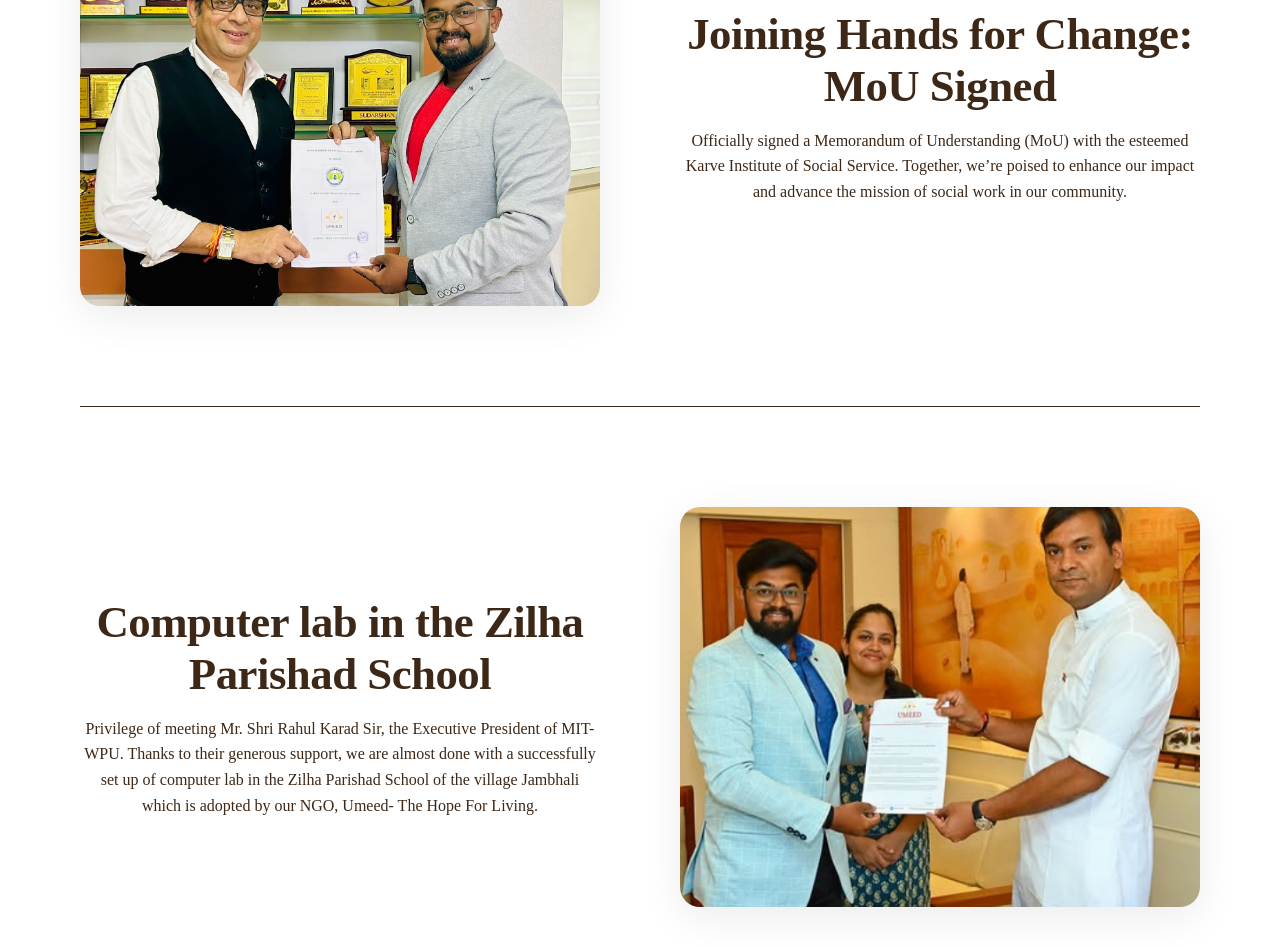
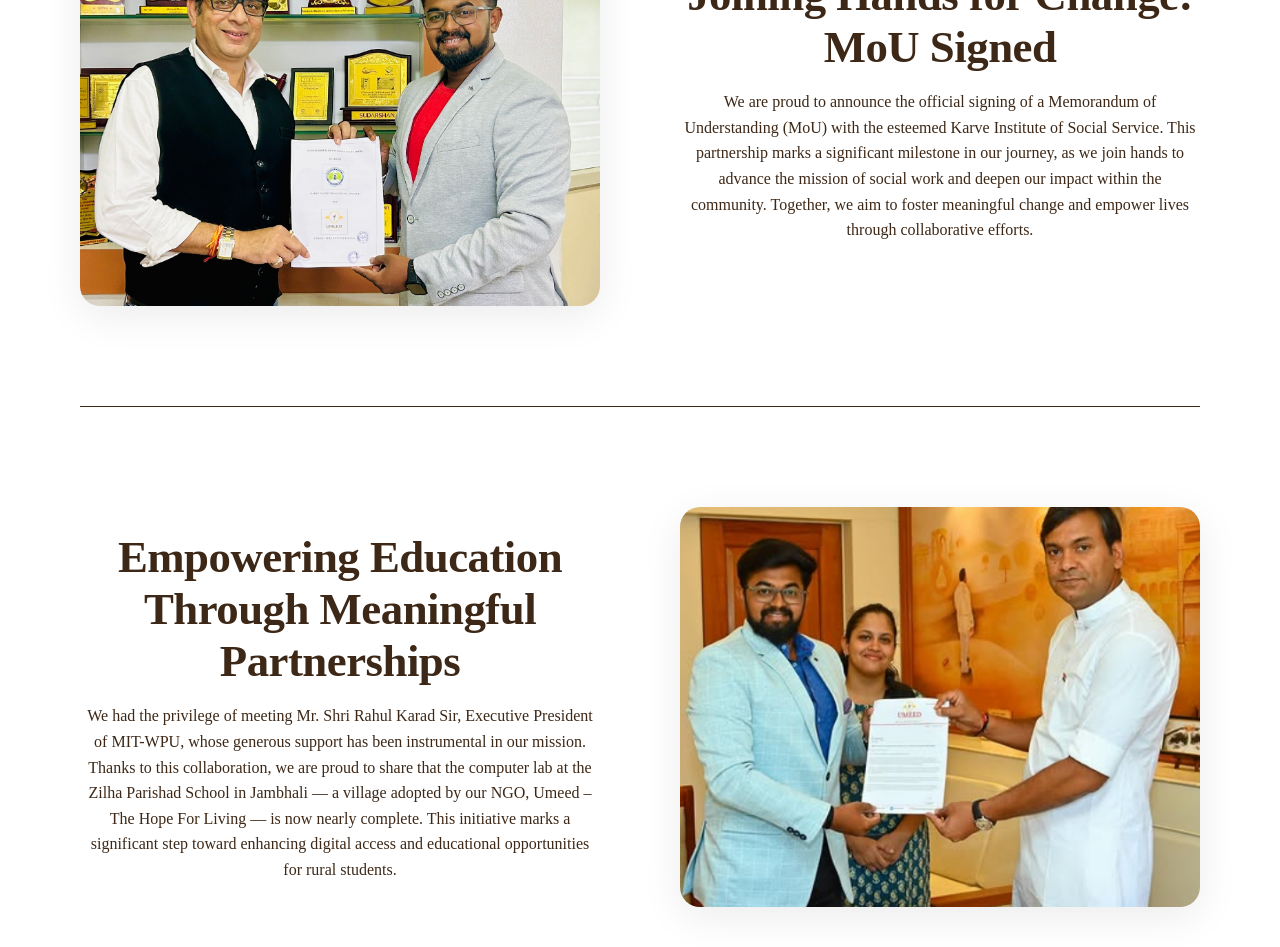
Before and after one commit to liebe1627/umeed, a React (Create React App) app: page / in a window 1280 px wide. Shown: the part 2940-3887 px from the top of the page. Built offline with nearby package versions, Linux system fonts and the light colour scheme; a web font is replaced by a local one.

Commit message:
Changed the achievement description

```diff
--- a/src/components/Achivements.jsx
+++ b/src/components/Achivements.jsx
@@ -17,14 +17,14 @@ export default function Achievements() {
       id: 2,
       number: "2",
       title: "Joining Hands for Change: MoU Signed",
-      description: "Officially signed a Memorandum of Understanding (MoU) with the esteemed Karve Institute of Social Service. Together, we’re poised to enhance our impact and advance the mission of social work in our community. ",
+      description: "We are proud to announce the official signing of a Memorandum of Understanding (MoU) with the esteemed Karve Institute of Social Service. This partnership marks a significant milestone in our journey, as we join hands to advance the mission of social work and deepen our impact within the community. Together, we aim to foster meaningful change and empower lives through collaborative efforts.",
       image: achievement2
     },
     {
       id: 3,
       number: "3",
-      title: "Computer lab in the Zilha Parishad School",
-      description: "Privilege of meeting Mr. Shri Rahul Karad Sir, the Executive President of MIT-WPU.  Thanks to their generous support, we are almost done with a successfully set up of computer lab in the Zilha Parishad School of the village Jambhali which is adopted by our NGO, Umeed- The Hope For Living.",
+      title: "Empowering Education Through Meaningful Partnerships",
+      description: "We had the privilege of meeting Mr. Shri Rahul Karad Sir, Executive President of MIT-WPU, whose generous support has been instrumental in our mission. Thanks to this collaboration, we are proud to share that the computer lab at the Zilha Parishad School in Jambhali — a village adopted by our NGO, Umeed – The Hope For Living — is now nearly complete. This initiative marks a significant step toward enhancing digital access and educational opportunities for rural students.",
       image: achievement3
     }
   ];
```
